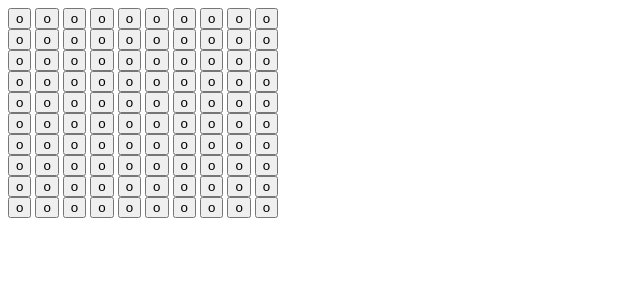
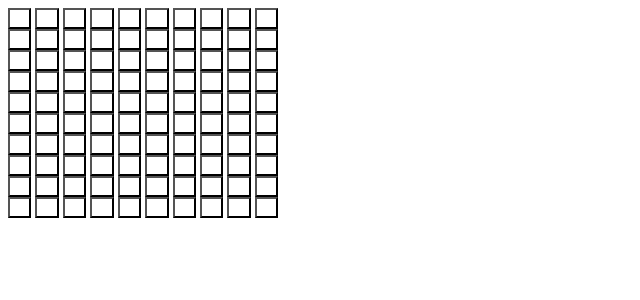
Before and after one commit to sorooshm78/sea, a Django app: page / in a window 1280 px wide. Shown: the top 300 px of the page, without its empty margins (0-640 px from the left). Run offline with Django 3.2, Linux system fonts and the light colour scheme; the visitor is signed in with stand-in values (Sample User, id 1); some libraries are stand-ins or nearby versions.

Commit message:
imporve user inter face

```diff
--- a/sea/static/game.css
+++ b/sea/static/game.css
@@ -1,9 +1,14 @@
 .select {
-    color: yellow;
-    background-color: yellow;
+    color: blueviolet;
+    background-color: blueviolet;
 }
 
 .target {
     color: #0cc512;
     background-color: #0cc512;
 }
+
+.empty {
+    color: white;
+    background-color: white;
+}
```
